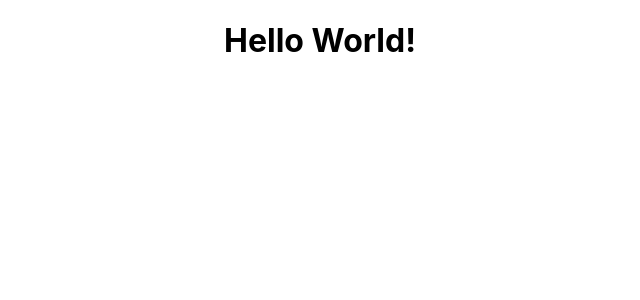
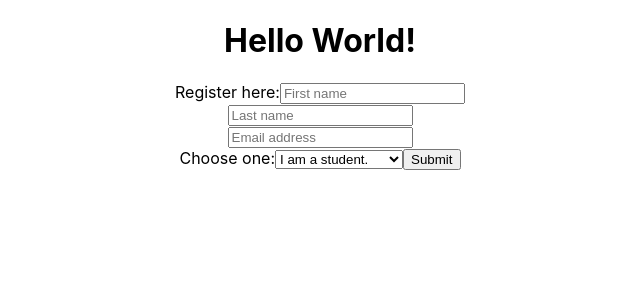
Before and after one commit to AnywhereFitness-BW/frontend, a React (Create React App) app: page / in a window 1280 px wide. Shown: the top 300 px of the page, without its empty margins (320-960 px from the left). Built offline with nearby package versions, Linux system fonts and the light colour scheme.

Commit message:
register component

```diff
--- a/package.json
+++ b/package.json
@@ -6,9 +6,11 @@
     "@testing-library/jest-dom": "^5.11.5",
     "@testing-library/react": "^11.1.1",
     "@testing-library/user-event": "^12.2.0",
+    "bootstrap": "^3.4.1",
     "react": "^17.0.1",
     "react-dom": "^17.0.1",
     "react-scripts": "4.0.0",
+    "styled-components": "^5.2.1",
     "web-vitals": "^0.2.4"
   },
   "scripts": {
--- a/src/App.css
+++ b/src/App.css
@@ -2,16 +2,16 @@
   text-align: center;
 }
 
-.App-logo {
+/* .App-logo {
   height: 40vmin;
   pointer-events: none;
-}
+} */
 
-@media (prefers-reduced-motion: no-preference) {
+/* @media (prefers-reduced-motion: no-preference) {
   .App-logo {
     animation: App-logo-spin infinite 20s linear;
   }
-}
+} */
 
 .App-header {
   background-color: #282c34;
@@ -28,11 +28,11 @@
   color: #61dafb;
 }
 
-@keyframes App-logo-spin {
+/* @keyframes App-logo-spin {
   from {
     transform: rotate(0deg);
   }
   to {
     transform: rotate(360deg);
   }
-}
+} */
--- a/src/App.js
+++ b/src/App.js
@@ -1,9 +1,18 @@
 import './App.css';
+import Register from './components/Register.js'
+import React from 'react'
+
+const intitialRegisterState = {
+  name: '',
+  text: '',
+  email: '',
+}
 
 function App() {
   return (
     <div className="App">
       <h1>Hello World!</h1>
+      <Register />
     </div>
   );
 }
--- a/src/components/Register.js
+++ b/src/components/Register.js
@@ -1,11 +1,73 @@
-import React from 'react'
+import React, { useState } from 'react';
+import styled from 'styled-components'
+// import ReactDOM from 'react-dom';
+
+
+// const StyledForm = styled.div`
+//   border: 2px solid black;
+//   background-color: pink;
+// `
+
+// const StyledInputs = styled.div`
+//   display: flex;
+//   flex-direction; column
+//   justify-content: center;
+//   margin: 0px auto;
+
 
 const Register = () => {
-    return (
-        <div>
-            <h2>Register Form</h2>
-        </div>
-    )
+  const [fname, setFname] = useState('');
+  const [lname, setLname] = useState('');
+  const [email, setEmail] = useState('');
+  const [userRole, setUserRole] = useState('');
+
+
+  return (
+     <div>
+       <form>
+        <label htmlFor='registerInput'>Register here:</label>
+          <input
+           onChange={event => {
+            setFname(event.target.value)
+        }}
+            name='fname'
+            type='text'
+            // value={values.text}
+            placeholder='First name'
+           /><br />
+
+           <input
+            onChange={event => {
+             setLname(event.target.value)
+            }}
+             name='lname'
+             type='text'
+            //  value={values.text}
+             placeholder='Last name'
+            /><br />
+
+           <input
+            onChange={event => {
+             setEmail(event.target.value)
+           }}
+             email='email'
+             type='text'
+            //  value={values.text}
+             placeholder='Email address'
+           /><br />
+
+          <label htmlFor='userInput'>Choose one:
+          <select onChange={event => {
+              setUserRole(event.target.value);
+          }}>
+             <option>I am a student.</option>
+             <option>I am an instructor.</option>
+             </select>
+          </label>
+          <input type='submit' />
+      </form>
+     </div>
+  );
 }
 
 export default Register
```
